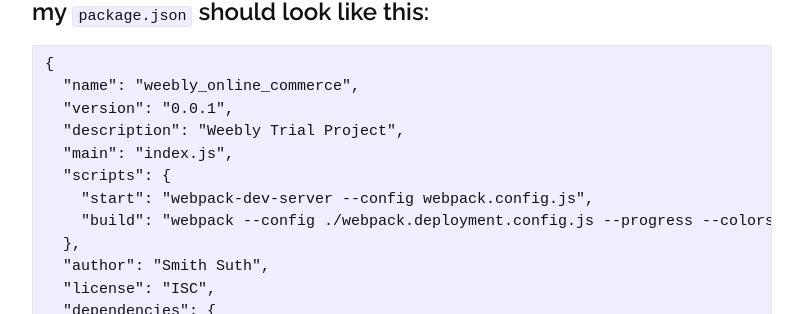
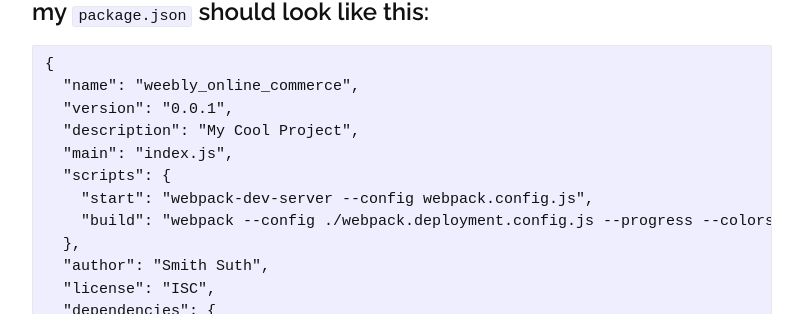
Before and after one commit to seimith/seimith.github.io, a Jekyll site: the page built from _posts/2017-11-25-React + Hot Reloader.md, in a window 1280 px wide and 1400 px high, scrolled down 807 px. Shown: the part 204-518 px from the top of the window, without its empty margins (238-1041 px from the left). Built offline with Jekyll 4.4.1, drawn with Linux system fonts in a browser that asks for light colours; nearby versions of some CDN libraries; some of the changed text lies outside the part shown.

```diff
--- a/_posts/2017-11-25-React + Hot Reloader.md
+++ b/_posts/2017-11-25-React + Hot Reloader.md
@@ -49,7 +49,7 @@ my `package.json` should look like this:
 {
   "name": "weebly_online_commerce",
   "version": "0.0.1",
-  "description": "Weebly Trial Project",
+  "description": "My Cool Project",
   "main": "index.js",
   "scripts": {
     "start": "webpack-dev-server --config webpack.config.js",
```
Also changed, not shown: 2 other files.
